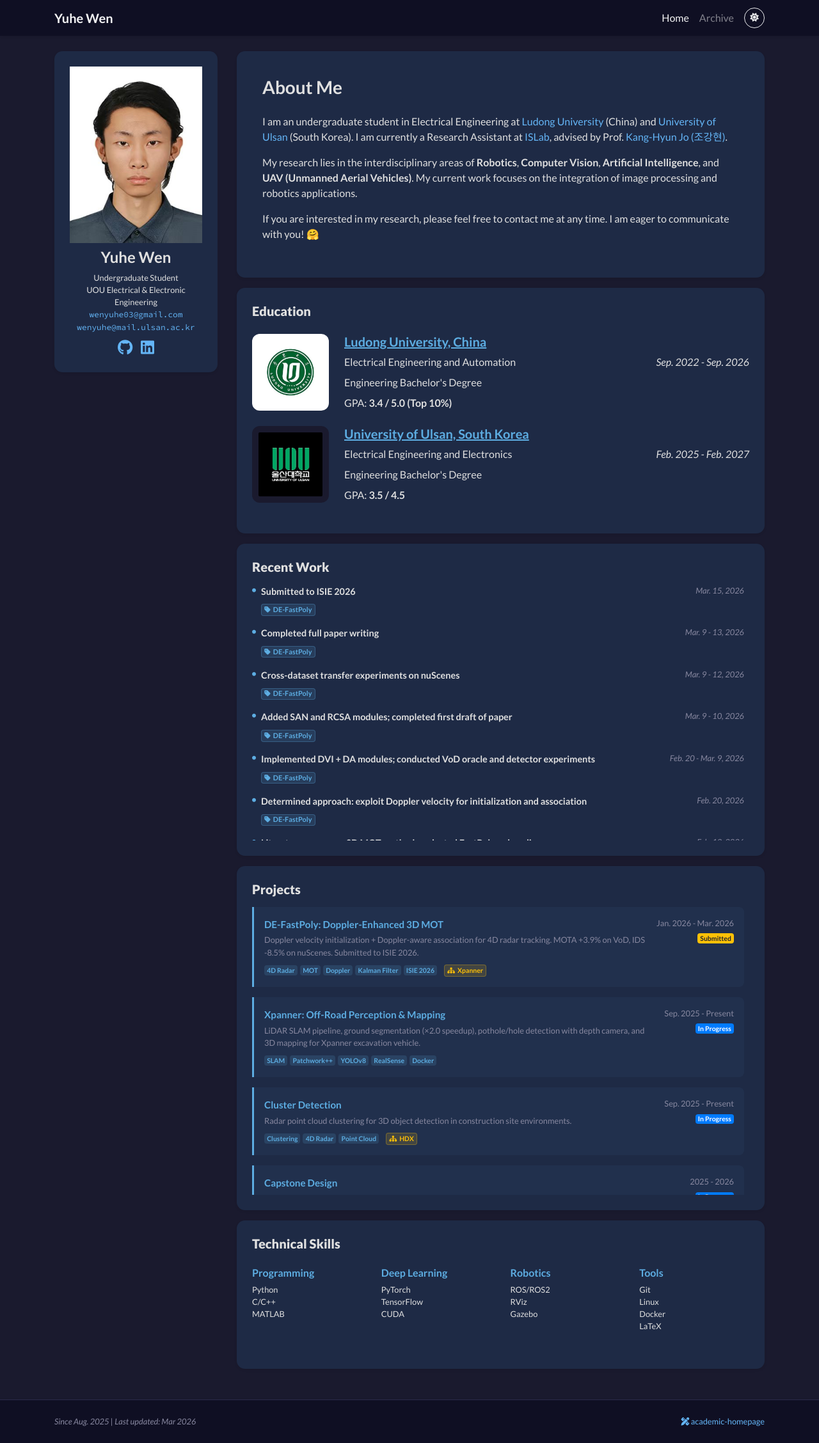
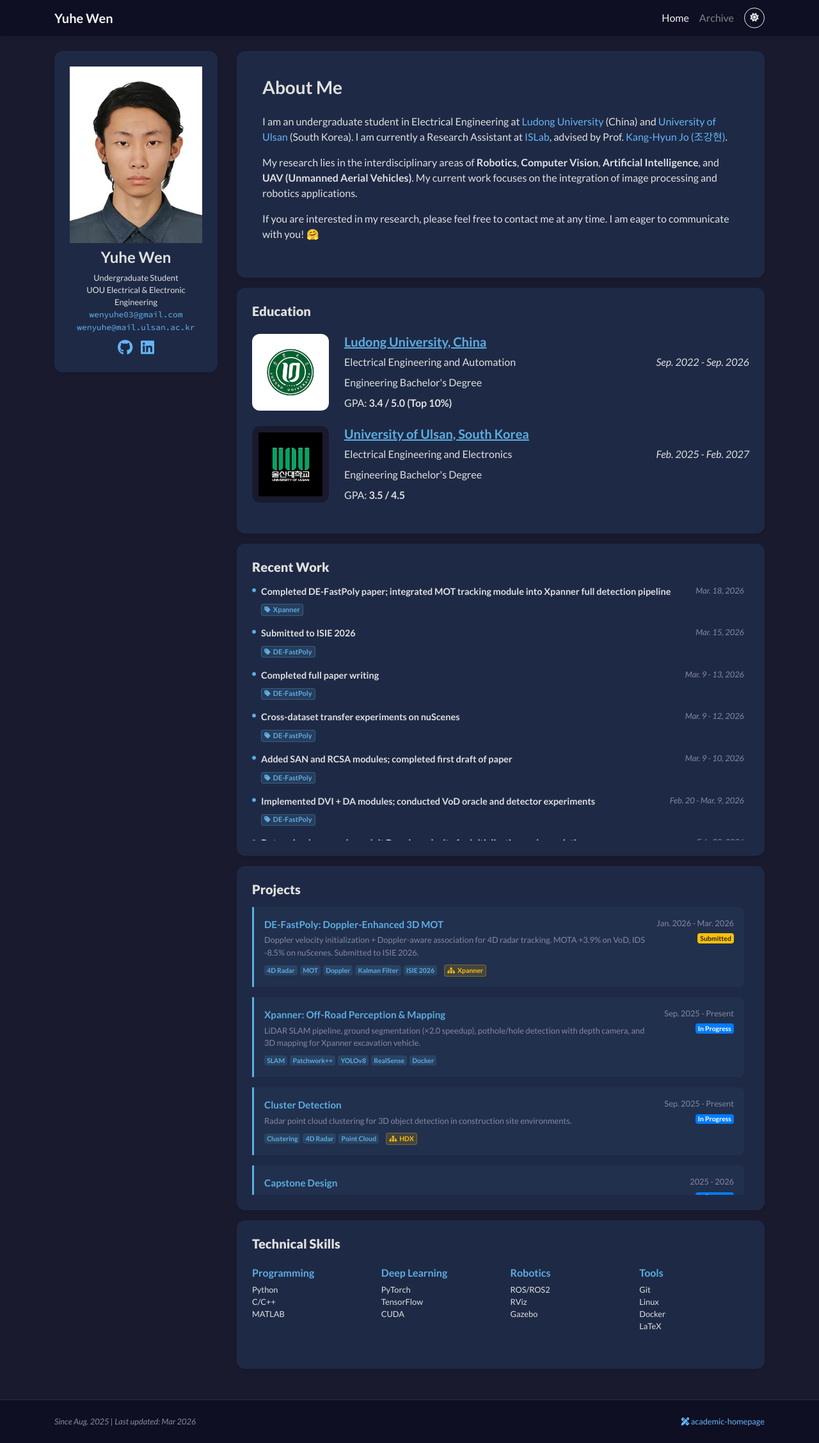
Before and after one commit to solomon0256/solomon0256.github.io, a Jekyll site: the page built from index.html, in a window 1280 px wide. Shown: the whole page at 64% size. Built offline with Jekyll 4.4.1, drawn with Linux system fonts in a browser that asks for light colours; nearby versions of some CDN libraries; a style sheet for code colours, icons or effects is not loaded.

Commit message:
Add Mar 18 timeline: DE-FastPoly completed, MOT integrated into Xpanner pipeline

```diff
--- a/_data/profile.yml
+++ b/_data/profile.yml
@@ -148,6 +148,12 @@ recent_work:
     sort_date: 2026-03-15
     project: "DE-FastPoly"
 
+  - title: "Completed DE-FastPoly paper; integrated MOT tracking module into Xpanner full detection pipeline"
+    description: ""
+    date: "Mar. 18, 2026"
+    sort_date: 2026-03-18
+    project: "Xpanner"
+
 projects:
 # ── Top-level projects ──────────────────────────────────────
 - id: "hdx"
```
